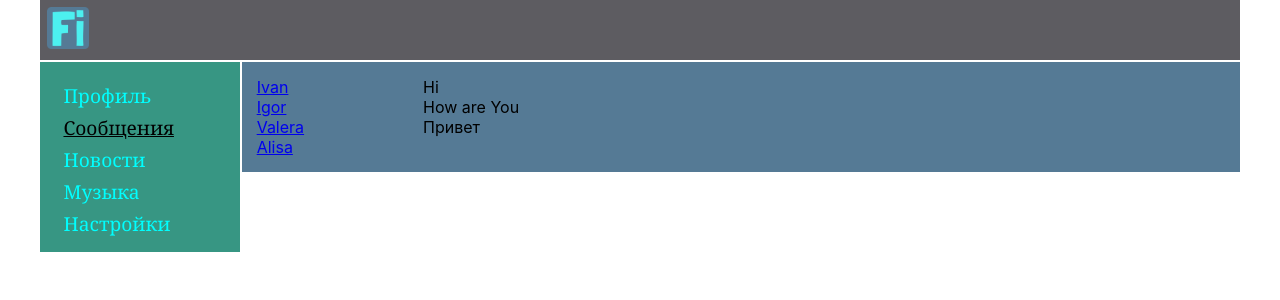
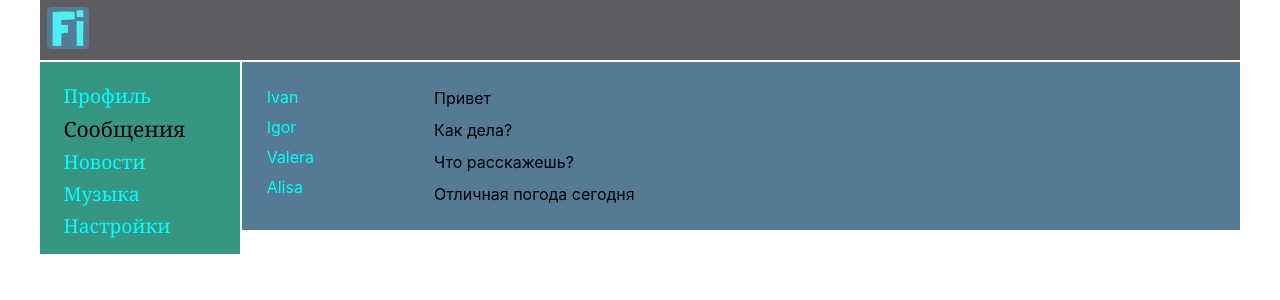
Before and after one commit to Filinion/myProject-React, a React (Create React App) app: page /Dialogs in a window 1280 px wide. Shown: the top 300 px of the page. Built offline with nearby package versions, Linux system fonts and the light colour scheme; the HTML template or start-up script is replaced by a standard one.

Commit message:
Lesson 23 React

```diff
--- a/src/components/Dialogs/Dialogs.jsx
+++ b/src/components/Dialogs/Dialogs.jsx
@@ -1,27 +1,39 @@
-import { Link } from "react-router-dom";
+import { NavLink } from "react-router-dom";
 import classes from "./Dialogs.module.css";
+
+const DialogItem = (props) => {
+  let to = "/dialogs/" + props.id;
+  return (
+    <div className={classes.items}>
+      <NavLink
+        className={(navData) => (navData.isActive ? classes.activeLink : false)}
+        to={to}
+      >
+        {props.name}
+      </NavLink>
+    </div>
+  );
+};
+
+const Message = (props) => {
+  return <div className={classes.message}>{props.message}</div>;
+};
 
 const Dialogs = (props) => {
   return (
     <div className={classes.dialogs}>
       <div className={classes.dialogsItems}>
-        <div className={classes.dialog}>
-          <Link to="/dialogs/1">Ivan</Link>
-        </div>
-        <div className={classes.dialog}>
-          <Link to="/dialogs/2">Igor</Link>
-        </div>
-        <div className={classes.dialog}>
-          <Link to="/dialogs/3">Valera</Link>
-        </div>
-        <div className={classes.dialog}>
-          <Link to="/dialogs/4">Alisa</Link>
-        </div>
+        <DialogItem name="Ivan" id="1" />
+        <DialogItem name="Igor" id="2" />
+        <DialogItem name="Valera" id="3" />
+        <DialogItem name="Alisa" id="4" />
       </div>
+
       <div className={classes.messages}>
-        <div className={classes.message}>Hi</div>
-        <div className={classes.message}>How are You</div>
-        <div className={classes.message}>Привет</div>
+        <Message message="Привет" />
+        <Message message="Как дела?" />
+        <Message message="Что расскажешь?" />
+        <Message message="Отличная погода сегодня" />
       </div>
     </div>
   );
--- a/src/components/Dialogs/Dialogs.module.css
+++ b/src/components/Dialogs/Dialogs.module.css
@@ -4,17 +4,30 @@
   grid-template-columns: 2fr 10fr;
 }
 .dialogsItems {
-  padding: 15px;
+  padding: 20px;
 }
 
-.dialog:active {
-  color: brown;
+.items a {
+  color: aqua;
+  text-decoration: none;
 }
 
-.dialog {
+.items {
+  padding: 5px;
 }
+
+.items a:hover {
+  color: rgb(16, 84, 87);
+}
+
+a.activeLink {
+  color: black;
+  font-size: 110%;
+}
+
 .messages {
-  padding: 15px;
+  padding: 20px;
 }
 .message {
+  padding: 6px;
 }
--- a/src/components/Navbar/Navbar.module.css
+++ b/src/components/Navbar/Navbar.module.css
@@ -28,5 +28,5 @@
 
 .item a.activeLink {
   color: black;
-  text-decoration: underline;
+  font-size: 110%;
 }
--- a/src/components/Profile/MyPosts/MyPosts.jsx
+++ b/src/components/Profile/MyPosts/MyPosts.jsx
@@ -3,12 +3,14 @@ import Post from "./Post/Post";
 
 const MyPosts = () => {
   return (
-    <div>
-      My Post
+    <div className={classes.MyPosts}>
+      Мой пост
       <div>
         <textarea></textarea>
-        <button>Add post</button>
-        <button>Remove</button>
+        <br></br>
+        <button>Добавить</button>
+        <br></br>
+        <button>Удалить</button>
       </div>
       <div className={classes.posts}>
         <div>
--- a/src/components/Profile/MyPosts/MyPosts.module.css
+++ b/src/components/Profile/MyPosts/MyPosts.module.css
@@ -0,0 +1,7 @@
+.MyPosts {
+  padding: 15px;
+}
+
+.posts {
+  margin-top: 20px;
+}
--- a/src/components/Profile/Profile.jsx
+++ b/src/components/Profile/Profile.jsx
@@ -1,19 +1,12 @@
 import MyPosts from "./MyPosts/MyPosts";
 import classes from "./Profile.module.css";
+import ProfileIngo from "./ProfileInfo/ProfileInfo";
 
 const Profile = () => {
   return (
     <div className={classes.profile}>
-      <div>
-        <img src="https://image.winudf.com/v2/image/Y29tLnNhbmdhbS5oaXBzdGVyLndhbGxwYXBlcnNfc2NyZWVuc2hvdHNfNF8yMGU5NDk2/screen-4.jpg?fakeurl=1&type=.jpg"></img>
-      </div>
-      <div>
-        <img src="https://avatars.yandex.net/get-music-user-playlist/59900/522453638.1003.652/m1000x1000?1513785396380&webp=false"></img>
-      </div>
-      <div>
-        Аватарка и описание
-        <MyPosts />
-      </div>
+      <ProfileIngo />
+      <MyPosts />
     </div>
   );
 };
--- /dev/null
+++ b/src/components/Profile/ProfileInfo/ProfileInfo.jsx
@@ -0,0 +1,14 @@
+import classes from "./ProfileInfo.module.css";
+
+const ProfileIngo = () => {
+  return (
+    <div className={classes.ProfileIngo}>
+      <div>
+        <img src="https://avatars.yandex.net/get-music-user-playlist/59900/522453638.1003.652/m1000x1000?1513785396380&webp=false"></img>
+      </div>
+      <h2>Привет, я junior frontend developer!</h2>
+    </div>
+  );
+};
+
+export default ProfileIngo;
--- /dev/null
+++ b/src/components/Profile/ProfileInfo/ProfileInfo.module.css
@@ -0,0 +1,8 @@
+.ProfileIngo {
+  padding: 20px;
+}
+
+.ProfileIngo img {
+  width: 100px;
+  border-radius: 50%;
+}
```
